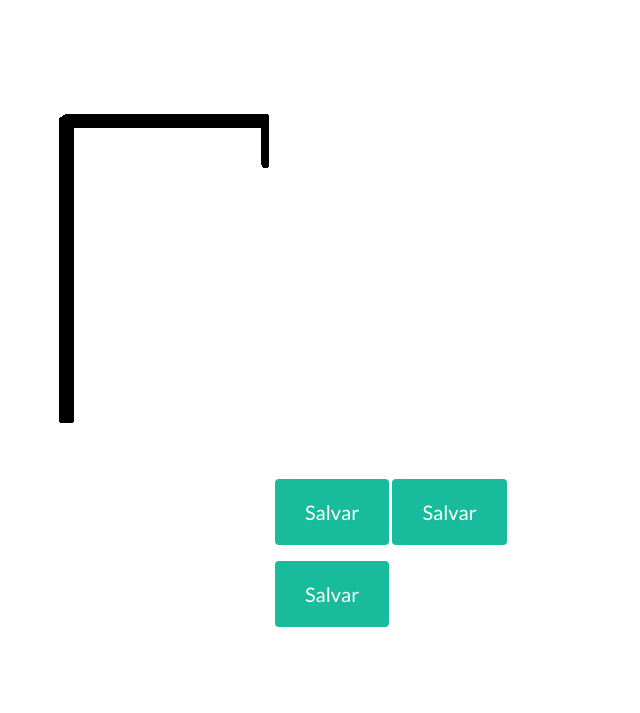
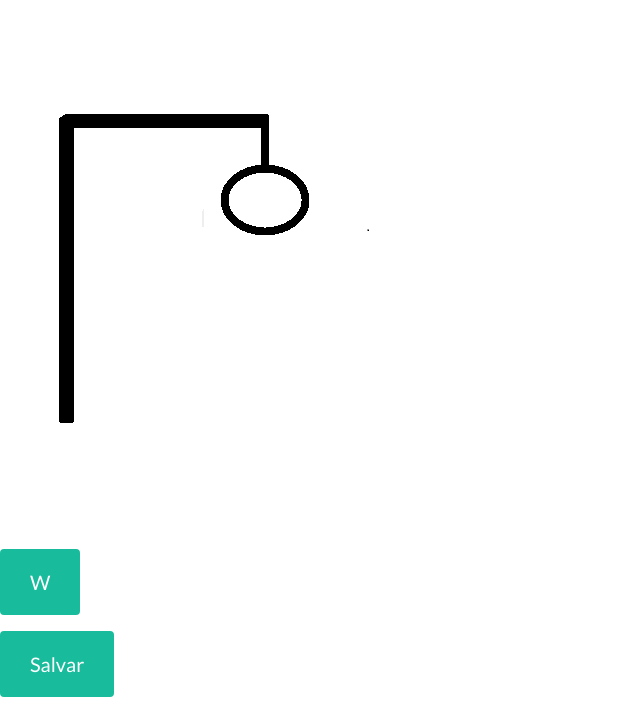
Before and after one commit to Willslva/Jogo-da-Forca, a Django app: template templates/core/jogo.html in a window 1280 px wide. Shown: the part 106-819 px from the top of the page, without its empty margins (0-640 px from the left). Before the commit the page ends 733 px from the top, so only its background shows below. Run offline with Django 3.2, Linux system fonts and the light colour scheme; the template is opened without the code that fills it: values that come from a table or form of the project are taken from there, others are empty; tables that the repository leaves empty hold one stand-in row (values such as "Sample post"); parts of the project's set-up code (start-up, migrations or seed data) failed here and were passed over; some libraries are stand-ins or nearby versions.

Commit message:
New version

```diff
--- a/app/forca/models.py
+++ b/app/forca/models.py
@@ -39,16 +39,21 @@ class Palavra(models.Model):
     id_user = models.ForeignKey(UUIDUser,on_delete=models.CASCADE,verbose_name='usuário')
     nome = models.CharField(max_length=255, verbose_name='Palavra')
 
+    def __str__(self):
+        return self.nome
+
     class Meta:
         verbose_name = 'Palavra'
         verbose_name_plural = 'Palavras'
+
 
 class Partida(models.Model):
     usuario = models.ForeignKey(UUIDUser,on_delete=models.CASCADE,verbose_name='Usuário')
     word = models.ForeignKey(Palavra,on_delete=models.CASCADE,verbose_name='Palavra')
     hits = models.IntegerField()
-    erros = models.IntegerField()
+    erros = models.IntegerField(default=0)
     letters = models.CharField(max_length=100)
+
 
     class Meta:
         verbose_name = 'Partida'
--- a/app/forca/urls.py
+++ b/app/forca/urls.py
@@ -1,10 +1,12 @@
 # -*- coding: utf-8 -*-
+
 from __future__ import unicode_literals
 
 from django.urls import include, path
 from django.conf.urls import include, url
 from django.contrib.auth import views as auth_views
 from . import views as core
+
 app_name = 'forca'
 
 urlpatterns = [
@@ -24,7 +26,7 @@ urlpatterns = [
     #Cadastro de palavra
      path('palavra/nova/', core.WordCreateView.as_view(template_name='core/formword.html'), name='word-create'),
 
-    #home
-     path('jogo/', core.Partida.as_view(template_name='core/jogo.html'), name='jogo'),
+    #Jogo
+     path('jogo/', core.PartidaCreate.as_view(), name='jogo'),
 
 ]
--- a/templates/core/jogo.html
+++ b/templates/core/jogo.html
@@ -59,36 +59,38 @@
         </div>
       </div>
     </section>
+    {% for object in partida %}
+      {% if object.erros == 0 %}
+        <img src="{% static 'img/1.png' %}" class="user-image"  >
+      {% elif object.erros == 1 %}
+        <img src="{% static 'img/2.png' %}" class="user-image"  >
+      {% elif object.erros == 2 %}
+        <img src="{% static 'img/3.png' %}" class="user-image"  >
+      {% elif object.erros == 3 %}
+        <img src="{% static 'img/4.png' %}" class="user-image"  >
+      {% elif object.erros == 4 %}
+        <img src="{% static 'img/5.png' %}" class="user-image"  >
+      {% elif object.erros == 5 %}
+        <img src="{% static 'img/6.png' %}" class="user-image"  >
+      {% elif object.erros == 6 %}
+        <img src="{% static 'img/7.png' %}" class="user-image"  >
+      {% endif %}
+    {% endfor %}
 
-    <img src="{% static 'img/1.png' %}" class="user-image"  >
-
-    <form method="post" >
+    <form action="{% url 'forca:jogo' %}" method="post" >
       {% csrf_token %}
-        <div class="container">
-          <div class="row">
-            <div class="col-lg-8 mx-auto">
-                <div class="form-group">
-                  <button type="submit" class="btn btn-primary btn-xl" >Salvar</button>
-
-
-                  <button type="submit" class="btn btn-primary btn-xl" >Salvar</button>
-                </div>
-            </div>
-          </div>
+        <div class="form-group">
+          <input type="hidden" id="letters" name="letters" value="w" />
+          <button type="submit" class="btn btn-primary btn-xl"  >W</button>
         </div>
     </form>
     <form method="post" >
       {% csrf_token %}
-        <div class="container">
-          <div class="row">
-            <div class="col-lg-8 mx-auto">
-                <div class="form-group">
-                  <button type="submit" class="btn btn-primary btn-xl" >Salvar</button>
-                </div>
-            </div>
-          </div>
+        <div class="form-group">
+           <button type="submit" class="btn btn-primary btn-xl" >Salvar</button>
         </div>
     </form>
+
 
 
     <!-- Bootstrap core JavaScript -->
```
Also changed, not shown: app/forca/views.py (+24 -4 lines), app/forca/migrations/0001_initial.py, db.sqlite3.
